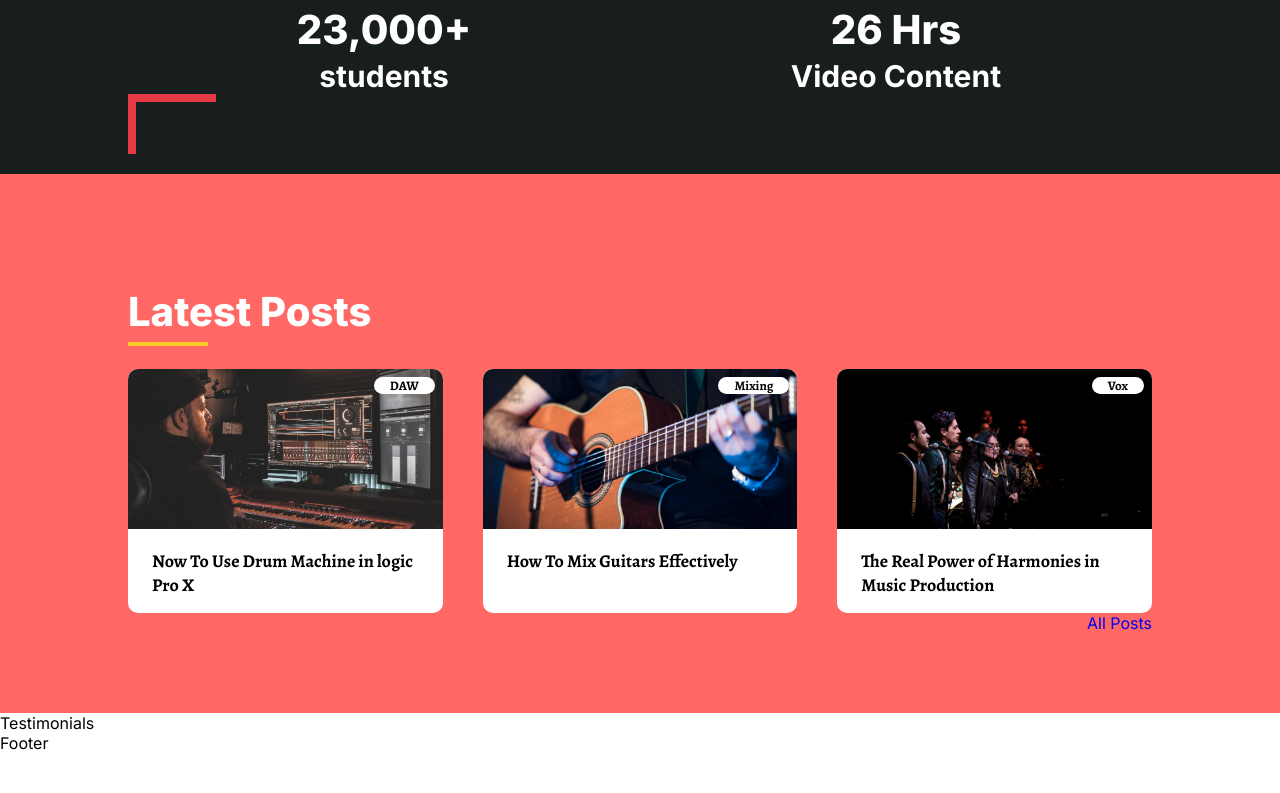
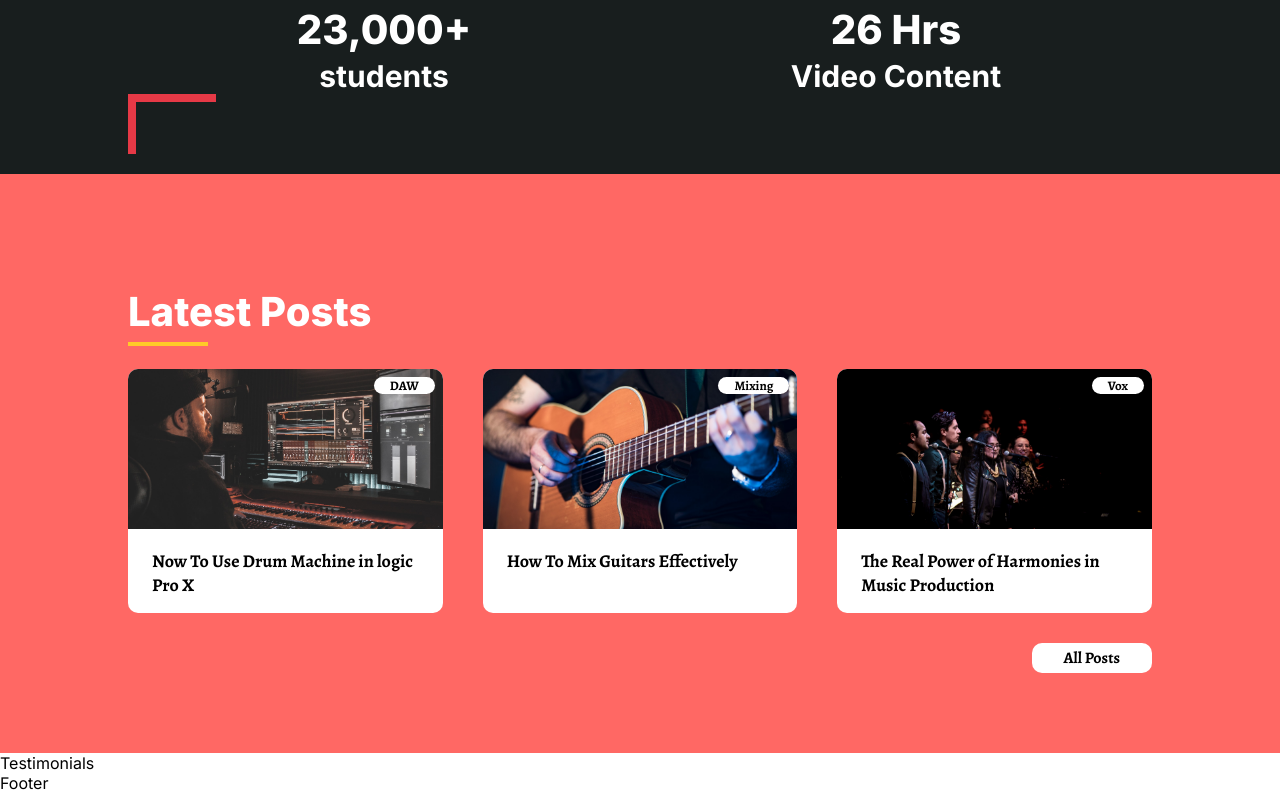
Before and after one commit to Nebenmor/sound-dzign, a React (Vite) app: page / in a window 1280 px wide. Shown: the part 1583-2376 px from the top of the page. Before the commit the page ends 2336 px from the top, so only its background shows below. Built offline with nearby package versions, Linux system fonts and the light colour scheme.

Commit message:
implement 'blog' styling

```diff
--- a/src/components/Blog/Blog.css
+++ b/src/components/Blog/Blog.css
@@ -50,3 +50,14 @@
     display: flex;
     justify-content: right;
 }
+
+#blog .all-posts-btn {
+    font-family: "Alegreya", serif;
+    font-weight: 700;
+    padding: 4px 32px;
+    font-size: 16px;
+    background: #fff;
+    border-radius: 10px;
+    margin-top: 30px;
+    color: #000;
+}
```
